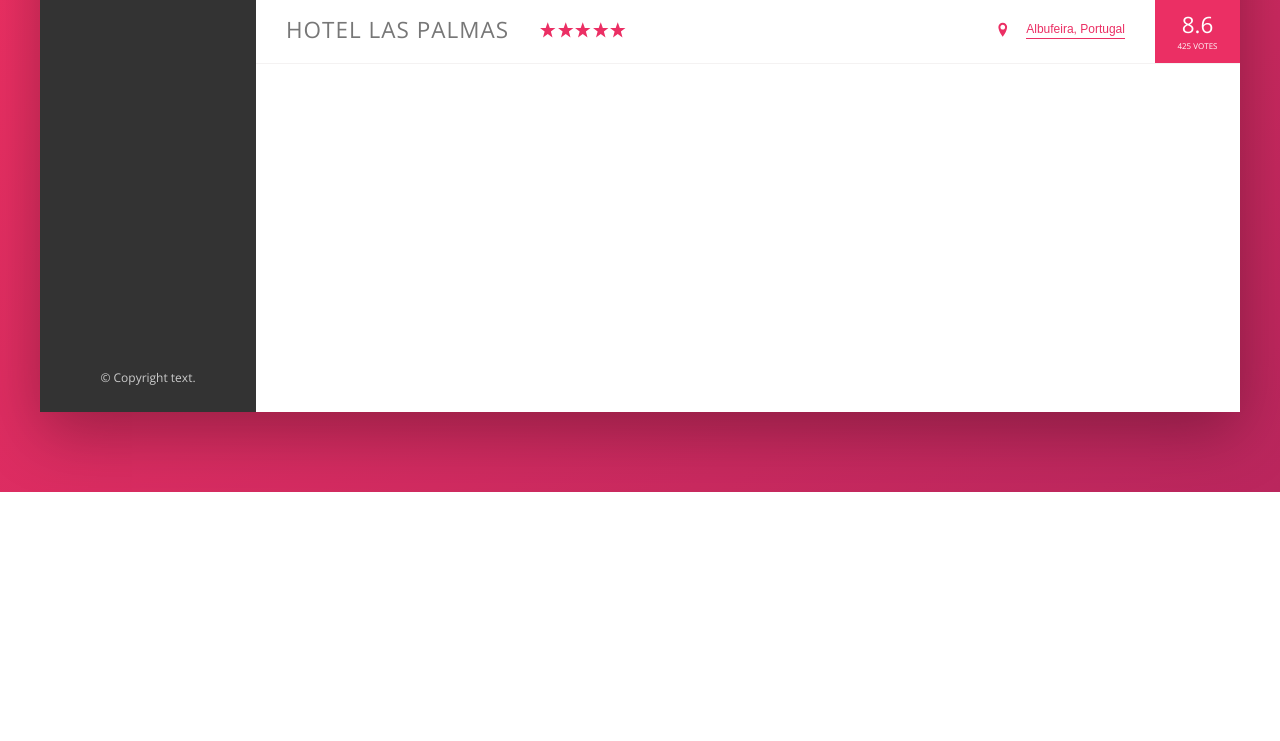
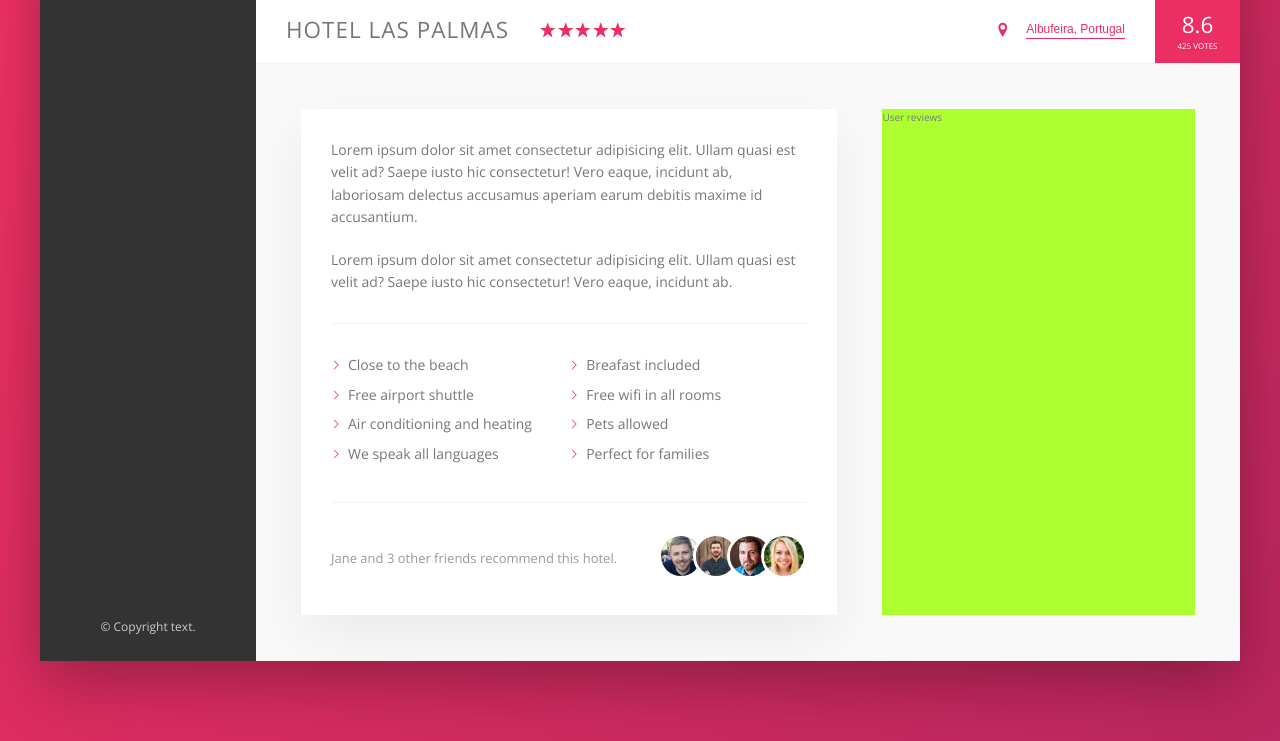
Before and after one commit to mikhail-kostiuk/Trillo, a website: page index.html in a window 1280 px wide. Shown: the part 538-1279 px from the top of the page. Before the commit the page ends 1030 px from the top, so only its background shows below. Drawn offline with nearby package versions, Linux system fonts and the light colour scheme.

Commit message:
Add description section

```diff
--- a/index.html
+++ b/index.html
@@ -128,6 +128,36 @@
           </div>
         </div>
 
+        <div class="detail">
+          <div class="description">
+            <p class="paragraph">Lorem ipsum dolor sit amet consectetur adipisicing elit. Ullam quasi est velit ad? Saepe iusto hic consectetur!
+              Vero eaque, incidunt ab, laboriosam delectus accusamus aperiam earum debitis maxime id accusantium.</p>
+            <p class="paragraph">Lorem ipsum dolor sit amet consectetur adipisicing elit. Ullam quasi est velit ad? Saepe iusto hic consectetur!
+              Vero eaque, incidunt ab.</p>
+            <ul class="list">
+              <li class="list__item">Close to the beach</li>
+              <li class="list__item">Breafast included</li>
+              <li class="list__item">Free airport shuttle</li>
+              <li class="list__item">Free wifi in all rooms</li>
+              <li class="list__item">Air conditioning and heating</li>
+              <li class="list__item">Pets allowed</li>
+              <li class="list__item">We speak all languages</li>
+              <li class="list__item">Perfect for families</li>
+            </ul>
+            <div class="recommend">
+              <p class="recommend__count">
+                Jane and 3 other friends recommend this hotel.
+              </p>
+              <div class="recommend__friends">
+                <img src="img/user-3.jpg" alt="Friend 1" class="recommend__photo">
+                <img src="img/user-4.jpg" alt="Friend 2" class="recommend__photo">
+                <img src="img/user-5.jpg" alt="Friend 3" class="recommend__photo">
+                <img src="img/user-6.jpg" alt="Friend 4" class="recommend__photo">
+              </div>
+            </div>
+          </div>
+          <div class="user-reviews">User reviews</div>
+        </div>
       </main>
     </div>
   </div>
--- /dev/null
+++ b/sass/components/_description.scss
@@ -0,0 +1,74 @@
+.description {
+  font-size: 1.4rem;
+  background-color: #fff;
+  box-shadow: 0 2rem 5rem rgba(0, 0, 0, 0.06);
+  padding: 3rem;
+  flex: 0 0 60%;
+  margin-right: 4.5rem;
+}
+
+.paragraph:not(:last-of-type) {
+  margin-bottom: 2rem;
+}
+
+.list {
+  list-style: none;
+  margin: 3rem 0;
+  padding: 3rem 0;
+  border-top: 1px solid var(--color-grey-light-2);
+  border-bottom: 1px solid var(--color-grey-light-2);
+
+  display: flex;
+  flex-wrap: wrap;
+
+  &__item {
+    flex: 0 0 50%;
+    margin-bottom: 0.7rem;
+  }
+
+  &__item::before {
+    content: "";
+    display: inline-block;
+    height: 1rem;
+    width: 1rem;
+    margin-right: 0.7rem;
+
+    // Older browser
+    // background-image: url(../img/chevron-thin-right.svg);
+    // background-size: cover;
+
+    // Newer browsers - masks
+    background-color: var(--color-primary);
+    -webkit-mask-image: url(../img/chevron-thin-right.svg);
+    -webkit-mask-size: cover;
+    mask-image: url(../img/chevron-thin-right.svg);
+    mask-size: cover;
+  }
+}
+
+.recommend {
+  font-size: 1.3rem;
+  color: var(--color-grey-dark-3);
+
+  display: flex;
+  align-items: center;
+
+  &__count {
+    margin-right: auto;
+  }
+
+  &__friends {
+  }
+
+  &__photo {
+    box-sizing: content-box;
+    height: 4rem;
+    width: 4rem;
+    border-radius: 50%;
+    border: 3px solid #fff;
+
+    &:not(:last-child) {
+      margin-right: -1.5rem;
+    }
+  }
+}
--- a/sass/main.scss
+++ b/sass/main.scss
@@ -4,6 +4,8 @@
 @import "components/sidenav";
 @import "components/gallery";
 @import "components/overview";
+@import "components/description";
+@import "components/review";
 
 @import "layouts/header";
 
--- a/sass/pages/_home.scss
+++ b/sass/pages/_home.scss
@@ -20,6 +20,17 @@
 }
 
 .hotel-view {
-  height: 80rem;
   flex: 1;
 }
+
+.detail {
+  display: flex;
+  padding: 4.5rem;
+  background-color: var(--color-grey-light-1);
+  border-bottom: 1px solid var(--color-grey-light-2);
+}
+
+.user-reviews {
+  background-color: greenyellow;
+  flex: 1;
+}
```
Also changed, not shown: css/style.css, sass/components/_review.scss (added).
